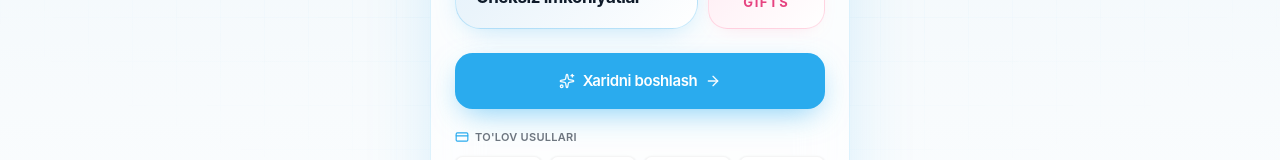
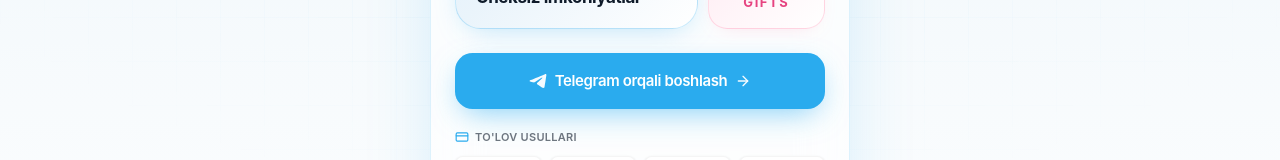
Before and after one commit to Alpina990/yulduzbot, a React (Vite) app: page / in a window 1280 px wide. Shown: the part 467-627 px from the top of the page. Built offline with nearby package versions, Linux system fonts and the light colour scheme; a web font is replaced by a local one.

Commit message:
feat(ui): update hero CTA button icon and text for Telegram
Replaced the default Sparkles icon with a custom SVG icon and
updated the button text to clarify that users start the service via Telegram.

```diff
--- a/src/App.tsx
+++ b/src/App.tsx
@@ -1,4 +1,4 @@
-import { Sparkles, ArrowRight, CreditCard } from 'lucide-react';
+import { ArrowRight, CreditCard } from 'lucide-react';
 import Lottie from 'lottie-react';
 import giftAnimation from '../public/gift.json';
 
@@ -98,8 +98,10 @@
             href={BOT_URL}
             className="group relative w-full flex items-center justify-center gap-2 bg-[#2AABEE] hover:bg-[#1E96DA] text-white font-semibold py-[1.05rem] px-5 rounded-[1.1rem] shadow-[0_10px_30px_-8px_rgba(42,171,238,0.6)] transition-all duration-200 active:scale-[0.98]"
           >
-            <Sparkles className="w-4 h-4 text-white/95" />
-            <span className="text-[15px] tracking-tight">Xaridni boshlash</span>
+            <svg viewBox="0 0 100 100" className="w-[18px] h-[18px] fill-current text-white/95">
+              <path d="M88.723,12.142C76.419,17.238,23.661,39.091,9.084,45.047c-9.776,3.815-4.053,7.392-4.053,7.392    s8.345,2.861,15.499,5.007c7.153,2.146,10.968-0.238,10.968-0.238l33.62-22.652c11.922-8.107,9.061-1.431,6.199,1.431    c-6.199,6.2-16.452,15.975-25.036,23.844c-3.815,3.338-1.908,6.199-0.238,7.63c6.199,5.246,23.129,15.976,24.082,16.691    c5.037,3.566,14.945,8.699,16.452-2.146c0,0,5.961-37.435,5.961-37.435c1.908-12.637,3.815-24.321,4.053-27.659    C97.307,8.804,88.723,12.142,88.723,12.142z"/>
+            </svg>
+            <span className="text-[15px] tracking-tight">Telegram orqali boshlash</span>
             <ArrowRight className="w-4 h-4 text-white/95 transition-transform duration-200 group-hover:translate-x-0.5" />
           </a>
         </section>
```
